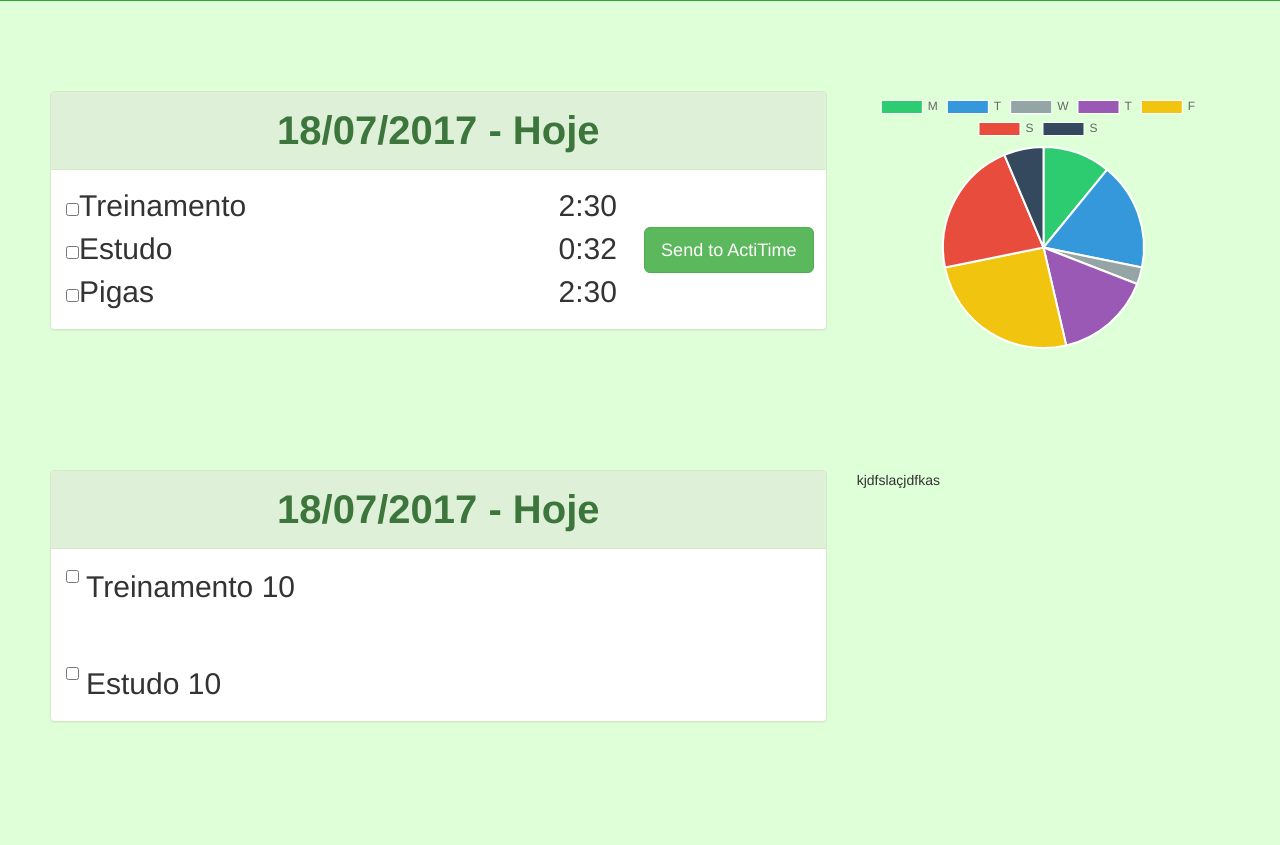
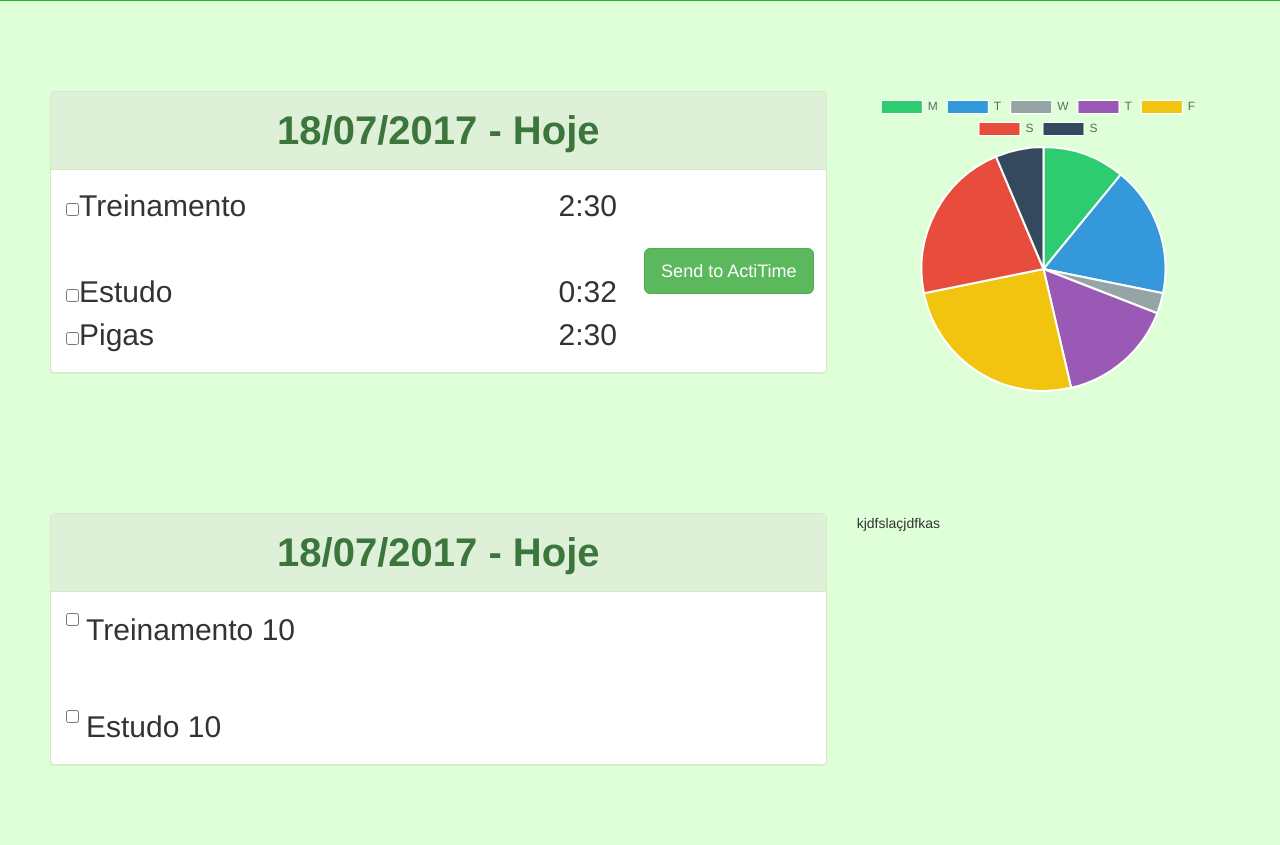
Before and after one commit to matheus-manoel/task-saver, a Flask app: page / in a window 1280 px wide. Shown: the part 343-1188 px from the top of the page. Before the commit the page ends 1065 px from the top, so only its background shows below. Run offline with Flask 2, Linux system fonts and the light colour scheme; some libraries are stand-ins or nearby versions.

Commit message:
add columns caracs.

```diff
--- a/visual/static/css/custom.css
+++ b/visual/static/css/custom.css
@@ -41,6 +41,10 @@
     }
 }
 
+@media screen and (min-width: 1194px) {
+
+}
+
 .center-content {
     display: flex;
     justify-content: center;
--- a/visual/templates/index.html
+++ b/visual/templates/index.html
@@ -46,9 +46,15 @@
                         </div>
                           <div class="panel-body">
                             <div class="row">
-                                <div class="col-xs-12 col-sm-9">
+                                <div class="col-md-9">
+                                    <div class="row">
+                                        <div class="col-xs-12 col-sm-6">
                                     <input class="checkbox-input" type="checkbox" value=""><span class="task-name"/>Treinamento</span>
+                                        </div>
+                                        <div class="col-xs-12 col-sm-6">
                                     <span class="task-time pull-right">2:30</span>
+                                        </div>
+                                    </div>
                                     <br>
                                     <input class="checkbox-input" type="checkbox" value=""><span class="task-name"/>Estudo</span>
                                     <span class="task-time pull-right">0:32</span>
@@ -58,7 +64,7 @@
                                     <br>
 
                                 </div>
-                                <div class="col-xs-12 col-sm-3">
+                                <div class="col-md-3">
                                     <div class="center-content">
                                         <button type="button" class="btn btn-success btn-lg">Send to ActiTime</button>
                                     </div>
```
